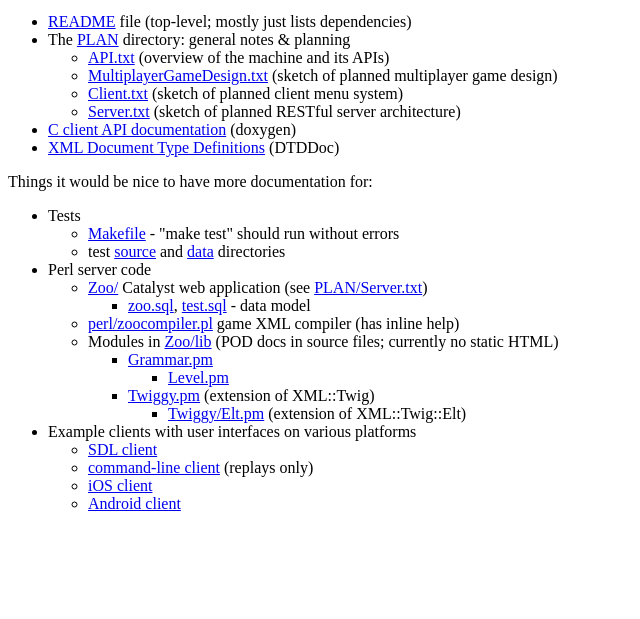
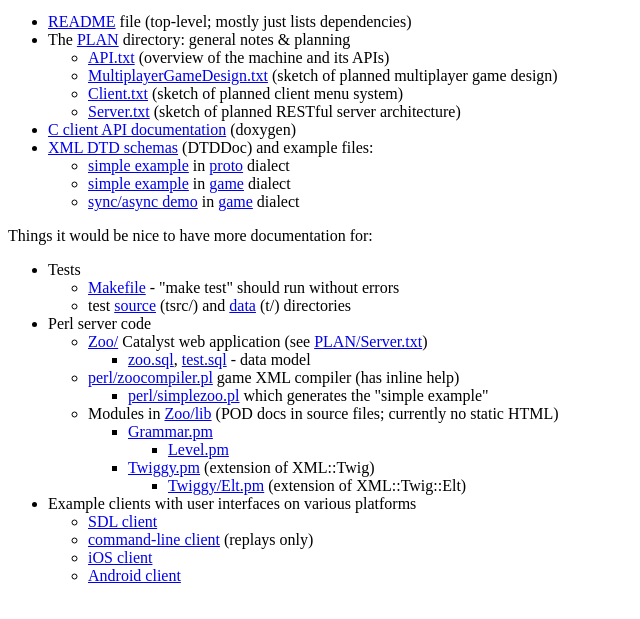
Before and after one commit to ihh/pixelzoo, a plain HTML site: page doc/index.html in a window 1280 px wide. Shown: the part 87-706 px from the top of the page, without its empty margins (0-640 px from the left). Drawn offline with Linux system fonts and the light colour scheme.

Commit message:
Added example XML files

```diff
--- a/doc/index.html
+++ b/doc/index.html
@@ -33,7 +33,12 @@ Existing (minimal) documentation:
  <li>  <a href="../src/doc/html/pixelzoo_8h.html">C client API documentation</a> (doxygen)
  </li>
 
- <li>  <a href="../Zoo/dtd/doc/index.html">XML Document Type Definitions</a> (DTDDoc)
+ <li>  <a href="../Zoo/dtd/doc/index.html">XML DTD schemas</a> (DTDDoc) and example files:
+  <ul>
+   <li> <a href="../t/proto.xml">simple example</a> in <a href="../Zoo/dtd/doc/proto.dtd.html">proto</a> dialect </li>
+   <li> <a href="../t/simple.xml">simple example</a> in <a href="../Zoo/dtd/doc/game.dtd.html">game</a> dialect </li>
+   <li> <a href="../t/testgame.xml">sync/async demo</a> in <a href="../Zoo/dtd/doc/game.dtd.html">game</a> dialect </li>
+  </ul>
  </li>
 
 </ul>
@@ -45,14 +50,15 @@ Things it would be nice to have more documentation for:
 <li> Tests
  <ul>
   <li> <a href="../Makefile">Makefile</a> - "make test" should run without errors </li>
-  <li> test <a href="../tsrc/">source</a> and <a href="../t/">data</a> directories </li>
+  <li> test <a href="../tsrc/">source</a> (tsrc/) and <a href="../t/">data</a> (t/) directories </li>
  </ul>
  </li>
 <li> Perl server code
  <ul>
   <li> <a href="../Zoo">Zoo/</a> Catalyst web application (see <a href="../PLAN/Server.txt">PLAN/Server.txt</a>)
    <ul> <li> <a href="../Zoo/sql/zoo.sql">zoo.sql</a>, <a href="../Zoo/sql/test.sql">test.sql</a> - data model </li></ul></li>
-  <li> <a href="../perl/zoocompiler.pl">perl/zoocompiler.pl</a> game XML compiler (has inline help) </li>
+  <li> <a href="../perl/zoocompiler.pl">perl/zoocompiler.pl</a> game XML compiler (has inline help)
+   <ul> <li> <a href="../perl/simplezoo.pl">perl/simplezoo.pl</a> which generates the "simple example" </li> </ul> </li>
   <li> Modules in <a href="../Zoo/lib/">Zoo/lib</a> (POD docs in source files; currently no static HTML)
    <ul>
    <li> <a href="../Zoo/lib/Grammar.pm">Grammar.pm</a>
```
